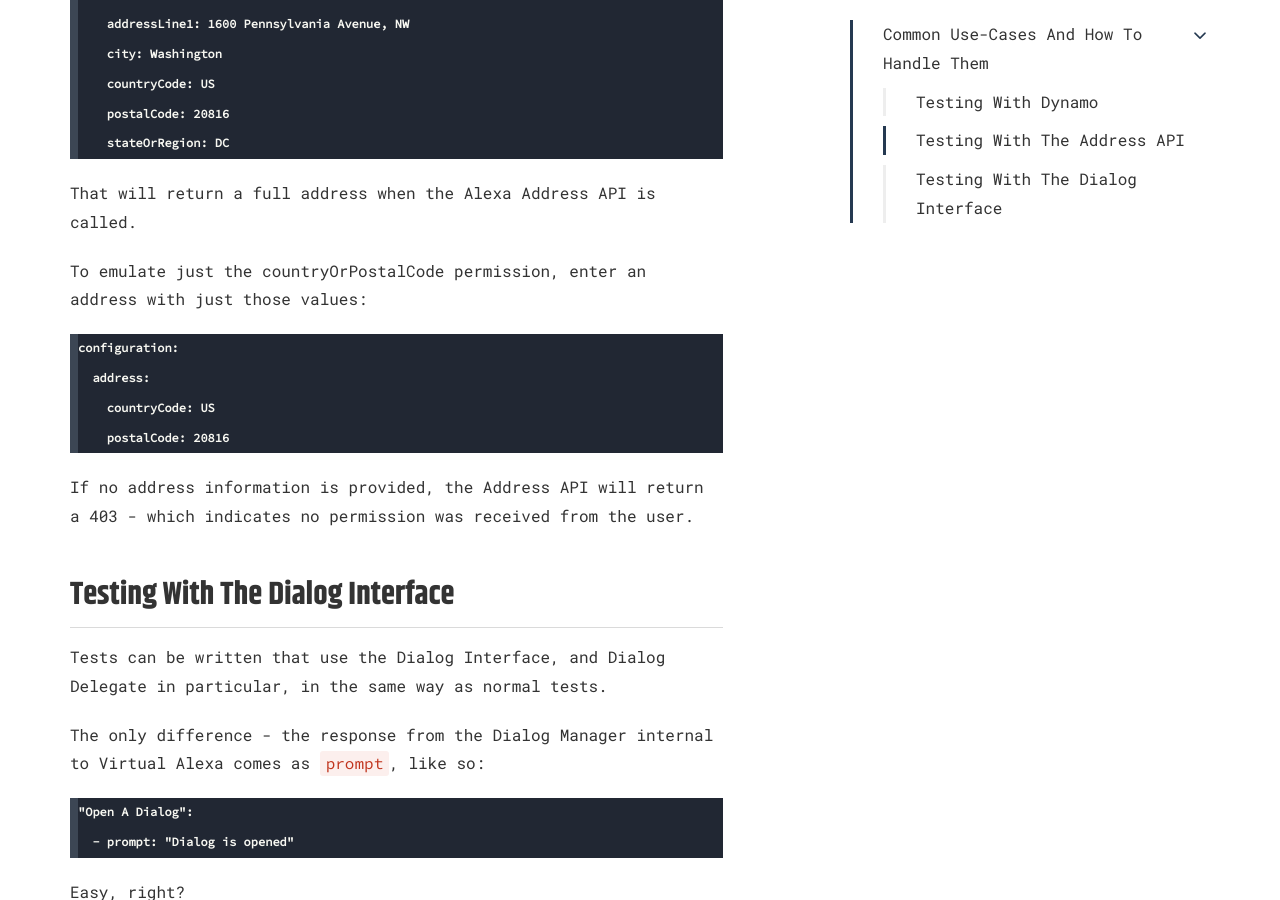
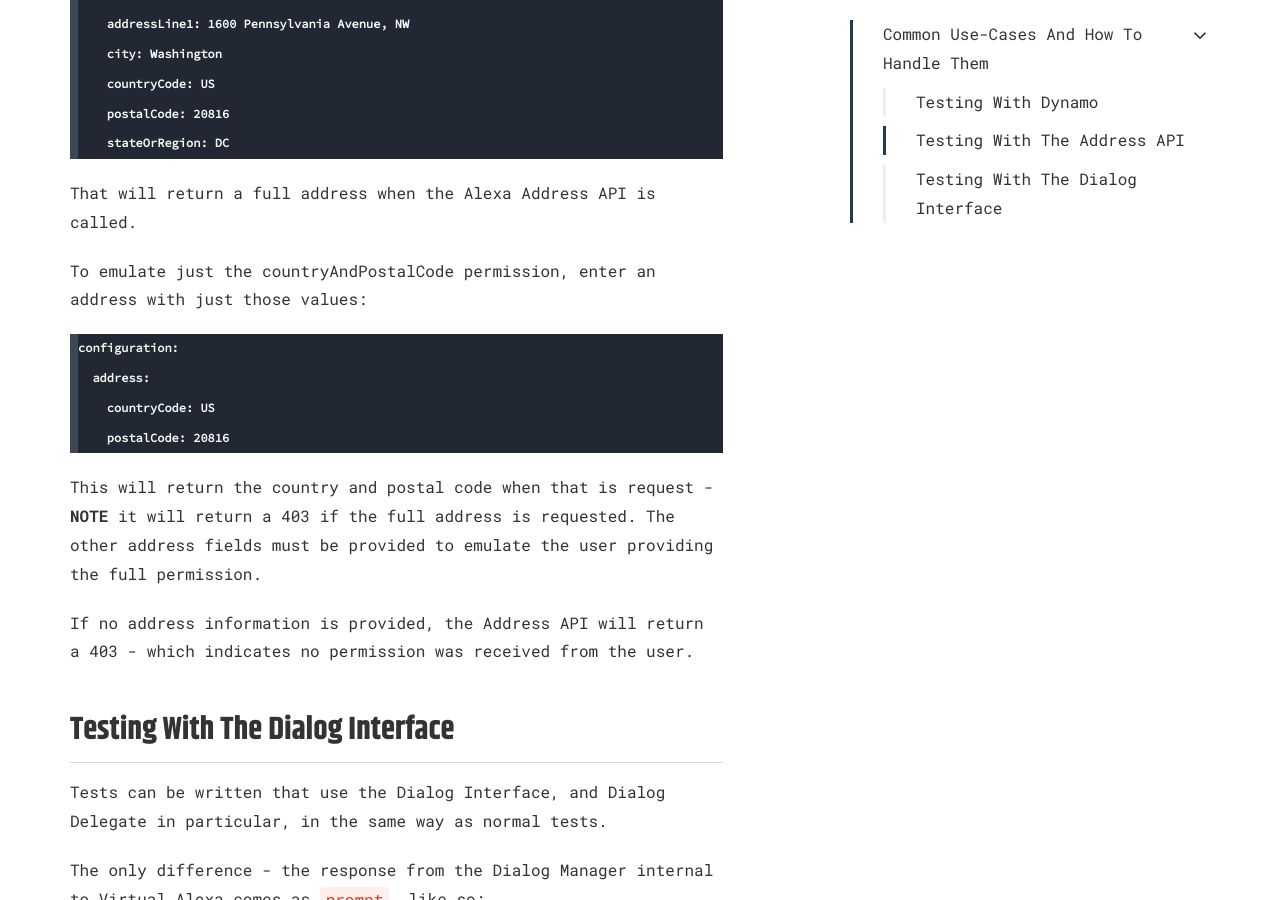
Before and after one commit to bespoken/bespoken-docs, a Jekyll site: the page built from unit-testing/use-cases.md, in a window 1280 px wide and 900 px high, scrolled down 1612 px. Built offline with Jekyll 4.4.1, drawn with Linux system fonts in a browser that asks for light colours; some web fonts are replaced.

Commit message:
Update address direction for countryAndPostalCode

````diff
--- a/unit-testing/use-cases.md
+++ b/unit-testing/use-cases.md
@@ -54,13 +54,15 @@ configuration:
 
 That will return a full address when the Alexa Address API is called.
 
-To emulate just the countryOrPostalCode permission, enter an address with just those values:
+To emulate just the countryAndPostalCode permission, enter an address with just those values:
 ```
 configuration:
   address:
     countryCode: US
     postalCode: 20816
 ```
+
+This will return the country and postal code when that is request - **NOTE** it will return a 403 if the full address is requested. The other address fields must be provided to emulate the user providing the full permission.
 
 If no address information is provided, the Address API will return a 403 - which indicates no permission was received from the user.
 
````
